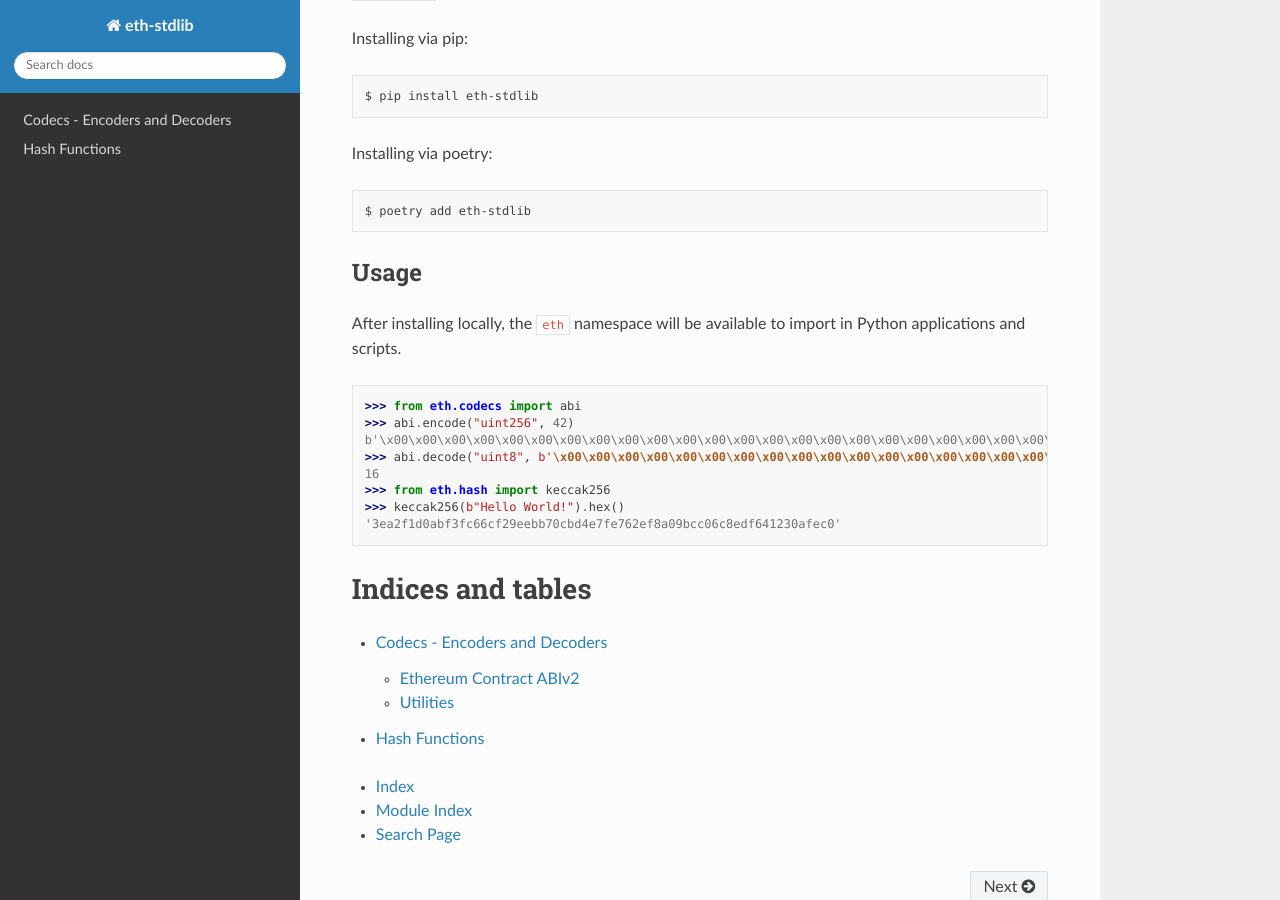
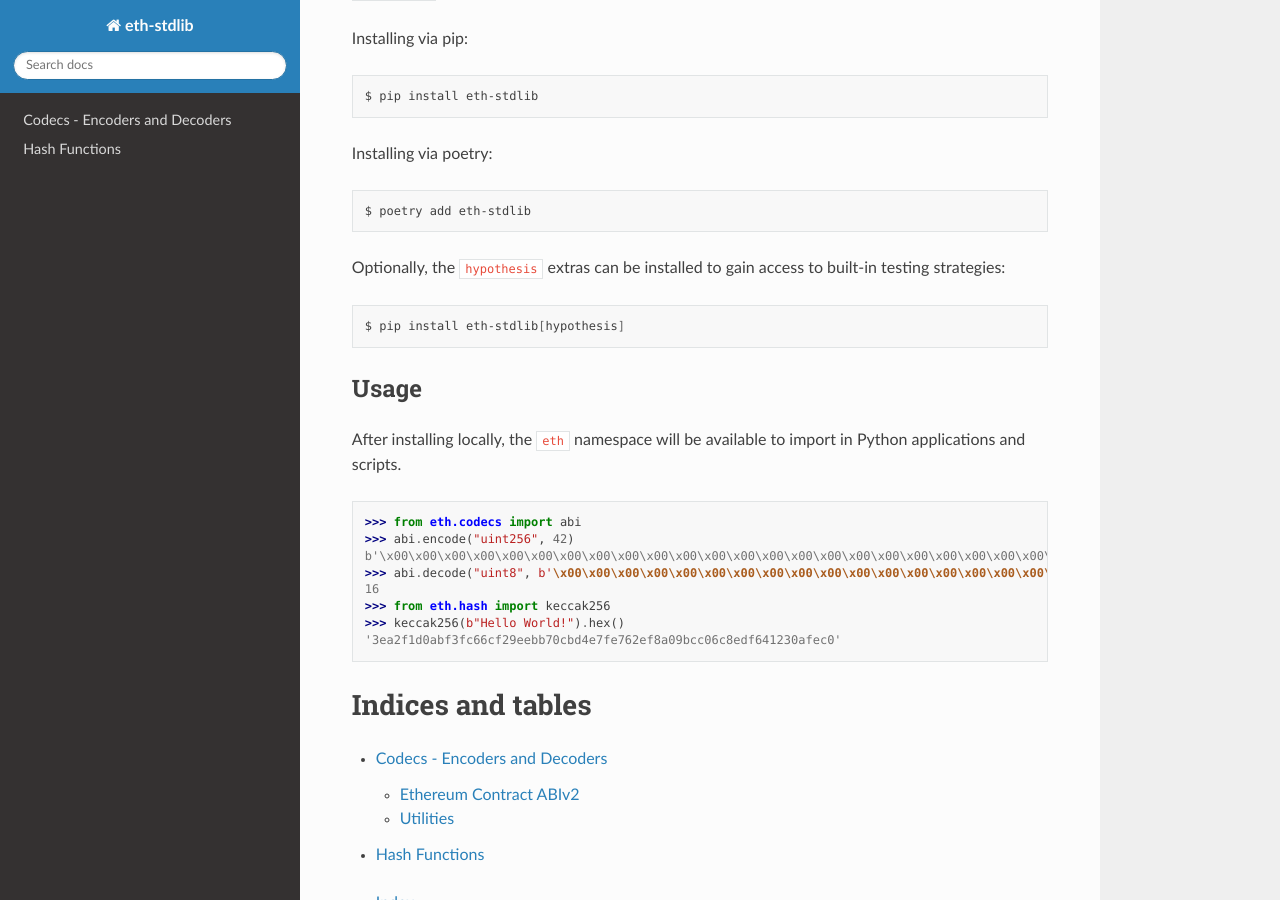
Before and after one commit to skellet0r/eth-stdlib, a Sphinx documentation site: the page built from docs/source/index.rst, in a window 1280 px wide and 900 px high, scrolled down 334 px. Built offline with Sphinx 7.4.7 and the Read the Docs theme 2.0.0, drawn with Linux system fonts in a browser that asks for light colours.

Commit message:
docs: document hypothesis extras

```diff
--- a/docs/source/index.rst
+++ b/docs/source/index.rst
@@ -27,6 +27,12 @@ Installing via poetry:
 
    $ poetry add eth-stdlib
 
+Optionally, the ``hypothesis`` extras can be installed to gain access to built-in testing strategies:
+
+.. code-block:: bash
+
+   $ pip install eth-stdlib[hypothesis]
+
 Usage
 -----
 
```
